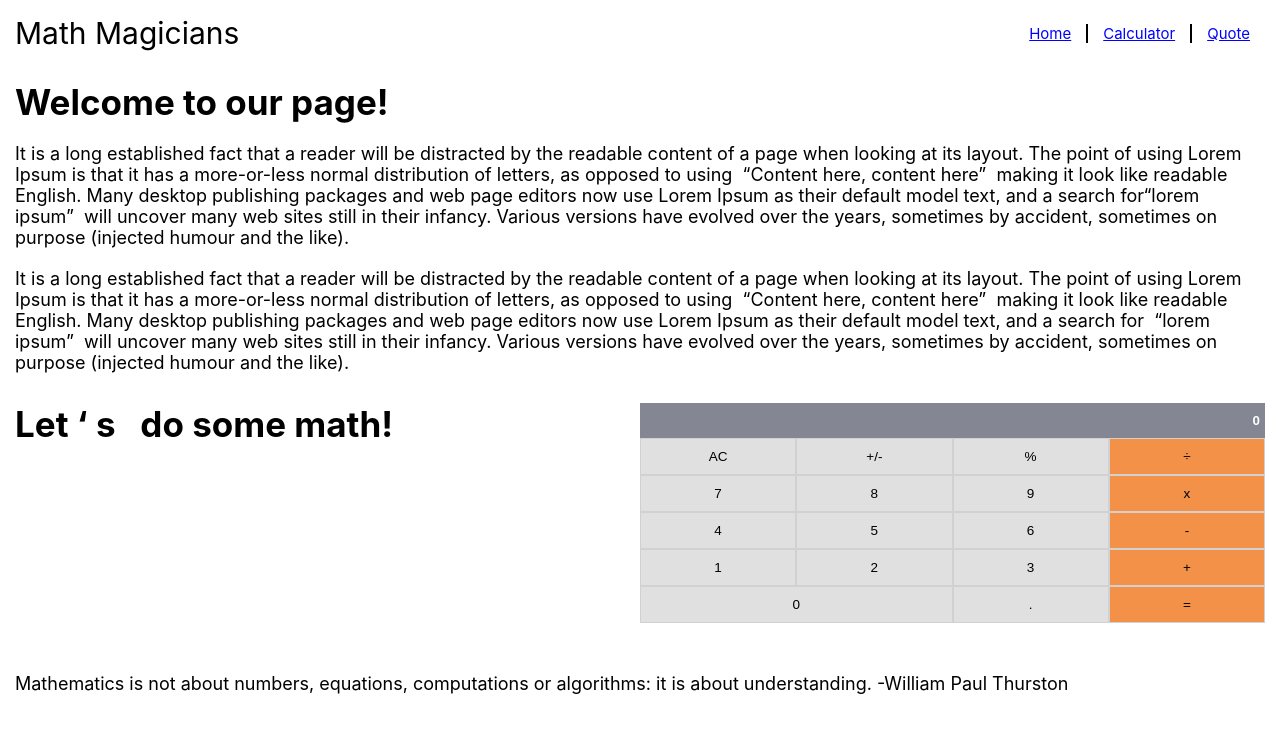
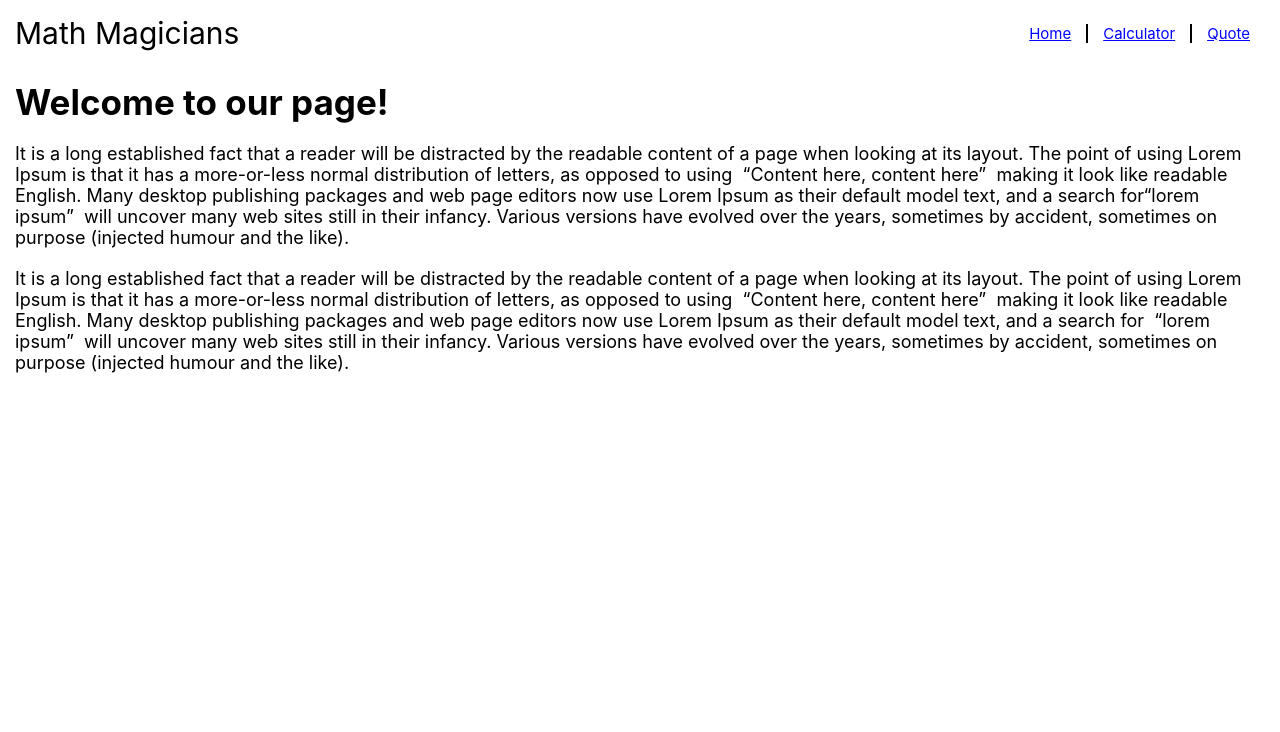
Before and after one commit to olawale-o/math-magicians, a React (Create React App) app: page / in a window 1280 px wide. Shown: the top 732 px of the page. Built offline with nearby package versions, Linux system fonts and the light colour scheme.

Commit message:
Import Route in App.js file

```diff
--- a/src/App.js
+++ b/src/App.js
@@ -1,5 +1,5 @@
 import React from 'react';
-import { BrowserRouter } from 'react-router-dom';
+import { BrowserRouter as Router, Route } from 'react-router-dom';
 import './App.css';
 import Header from './components/Header';
 import Home from './components/Home';
@@ -7,14 +7,14 @@
 import Quote from './components/Quote';
 
 const App = () => (
-  <BrowserRouter>
+  <Router>
     <div className="App">
       <Header />
-      <Home />
-      <Calculator />
-      <Quote />
+      <Route path="/" component={Home} exact />
+      <Route path="/calculator" component={Calculator} />
+      <Route path="/quote" component={Quote} />
     </div>
-  </BrowserRouter>
+  </Router>
 );
 
 export default App;
```
